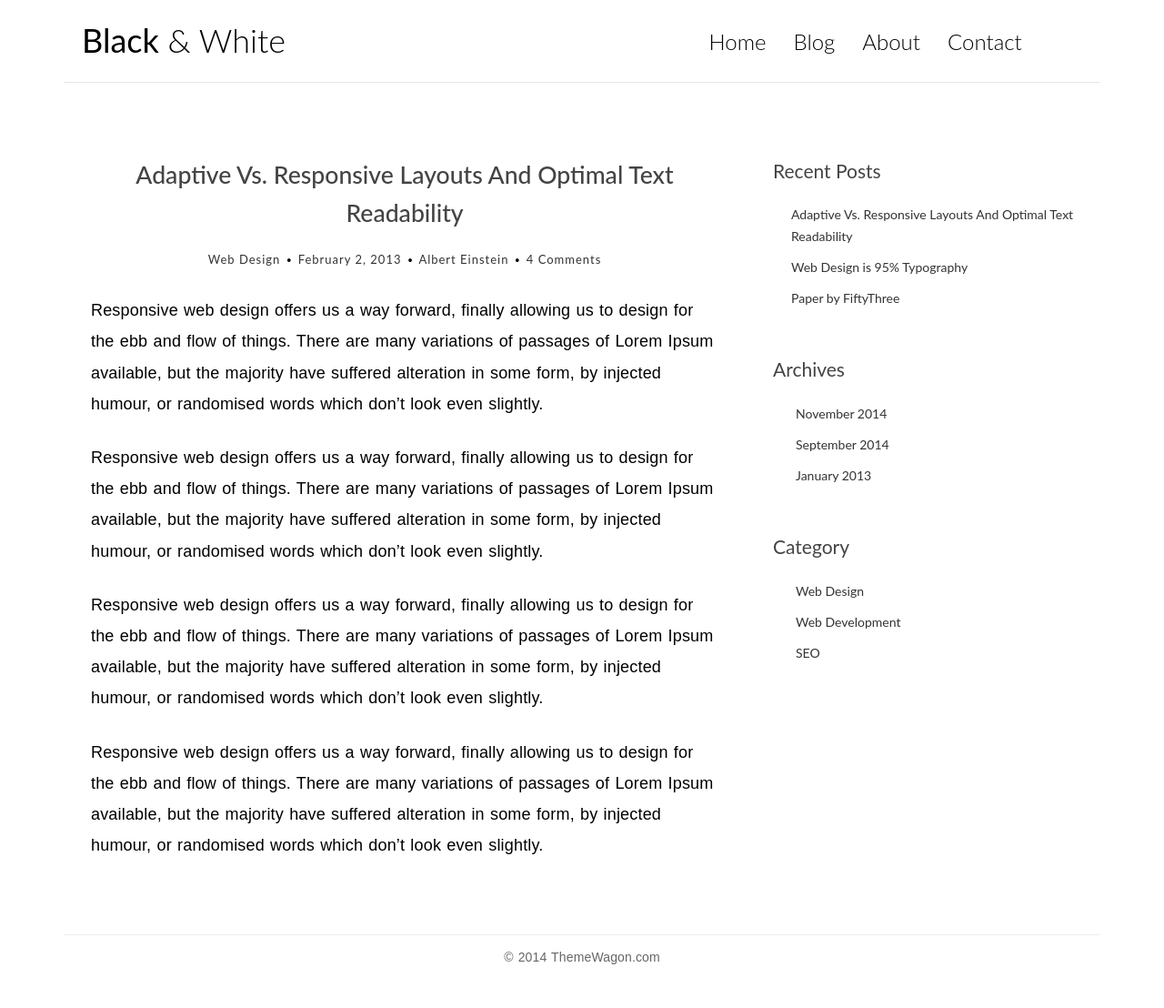
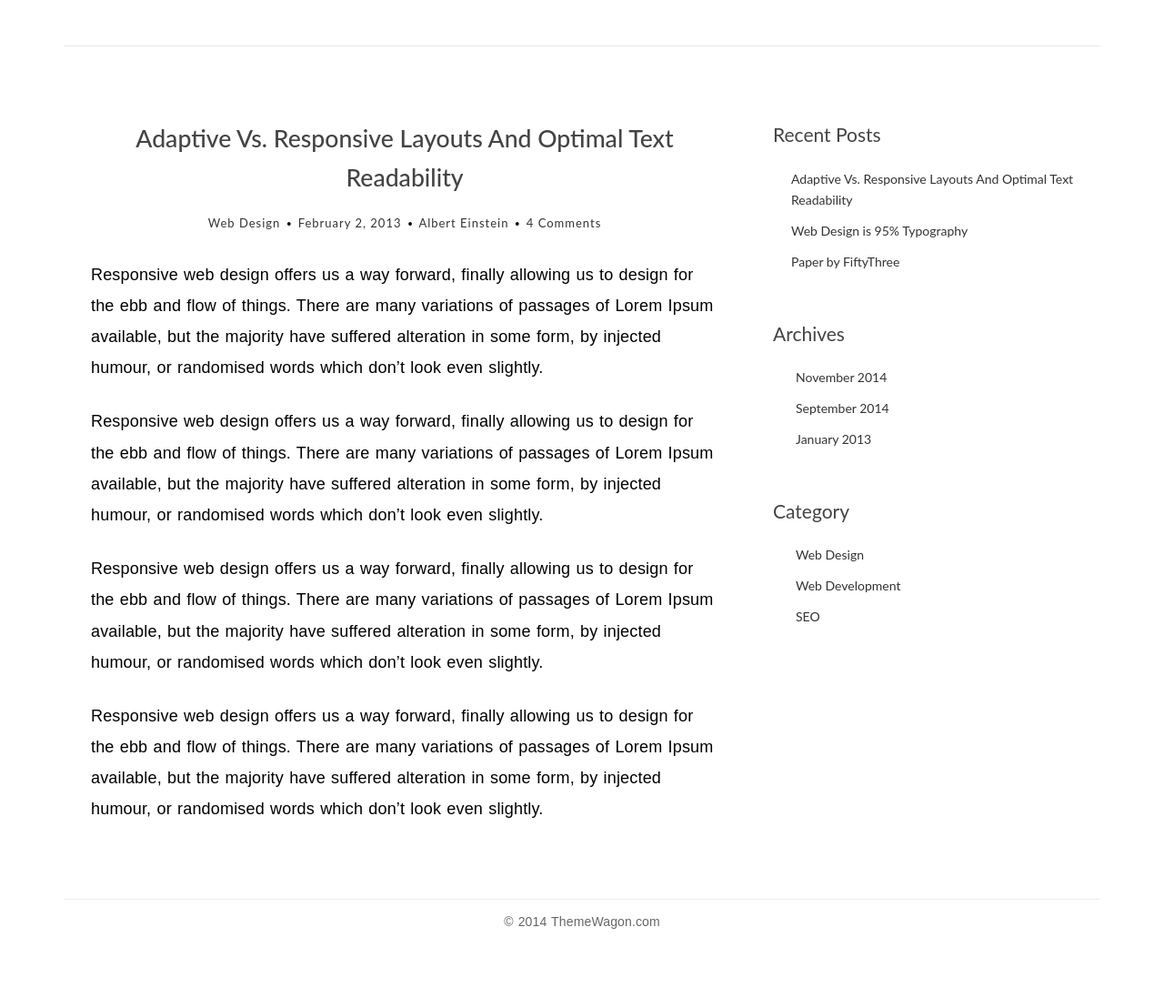
Before and after one commit to dreampivot/slipscloud.github.io, a Jekyll site: the page help/single.html, which Jekyll copies as it is, in a window 1280 px wide. Shown: the whole page at 91% size. Built offline with Jekyll 4.4.1, drawn with Linux system fonts in a browser that asks for light colours; some web fonts are replaced; after the commit the page ends 1069 px from its top, so only the background shows below that.

Commit message:
Update single.html

```diff
--- a/help/single.html
+++ b/help/single.html
@@ -23,12 +23,6 @@
 	<body id="single">
 		<div class="container">
 			<header id="site-header">
-				<div class="row">
-					<div class="col-md-4 col-sm-5 col-xs-8">
-						<div class="logo">
-							<h1><a href="index.html"><b>Black</b> &amp; White</a></h1>
-						</div>
-					</div><!-- col-md-4 -->
 					<div class="col-md-8 col-sm-7 col-xs-4">
 						<nav class="main-nav" role="navigation">
 							<div class="navbar-header">
@@ -37,14 +31,7 @@
   								</button>
 							</div>
 
-							<div class="collapse navbar-collapse" id="bs-example-navbar-collapse-1">
-  								<ul class="nav navbar-nav navbar-right">
-    								<li class="cl-effect-11"><a href="index.html" data-hover="Home">Home</a></li>
-    								<li class="cl-effect-11"><a href="full-width.html" data-hover="Blog">Blog</a></li>
-    								<li class="cl-effect-11"><a href="about.html" data-hover="About">About</a></li>
-    								<li class="cl-effect-11"><a href="contact.html" data-hover="Contact">Contact</a></li>
-  								</ul>
-							</div><!-- /.navbar-collapse -->
+
 						</nav>
 						<div id="header-search-box">
 							<a id="search-menu" href="#"><span id="search-icon" class="ion-ios-search-strong"></span></a>
```
